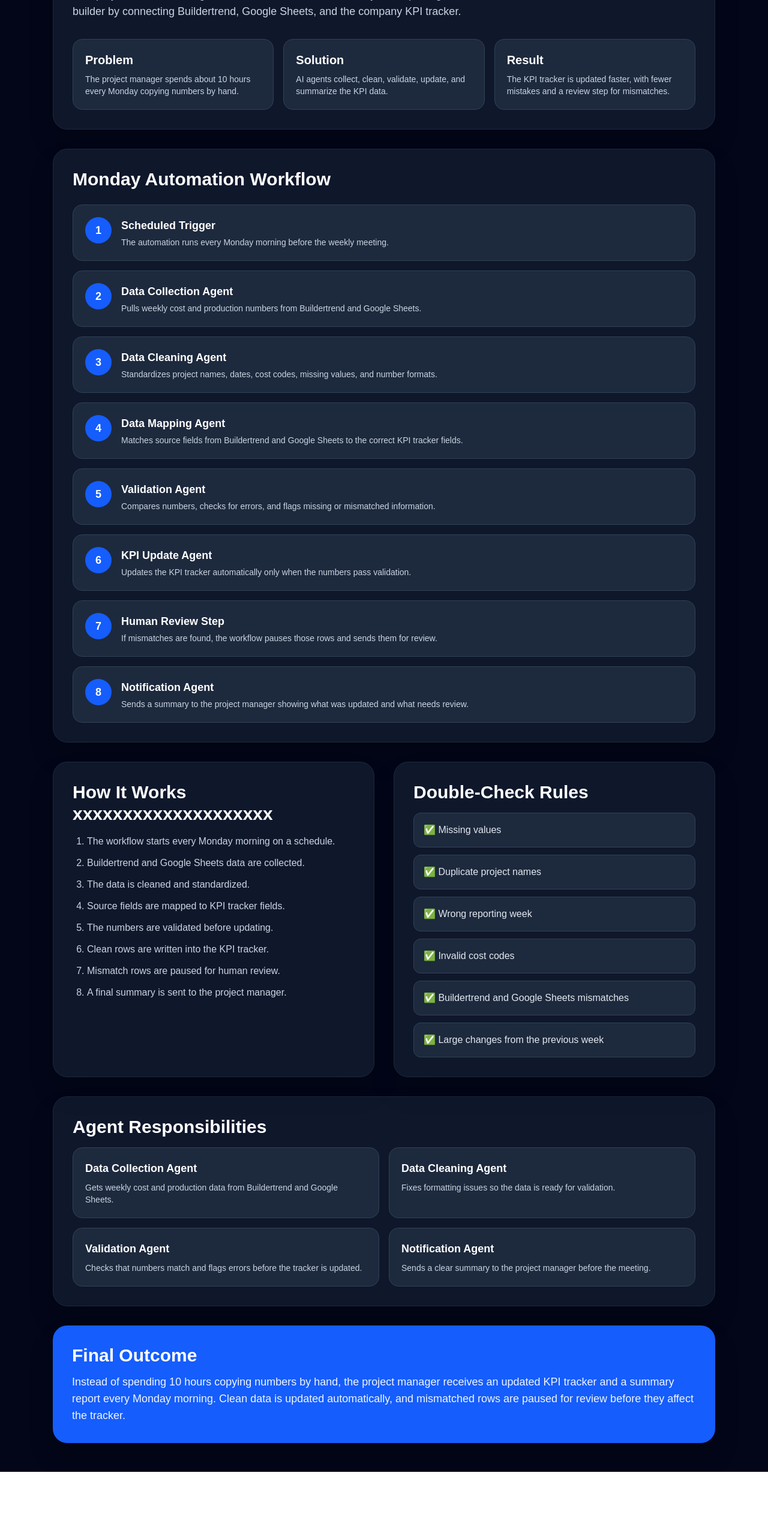
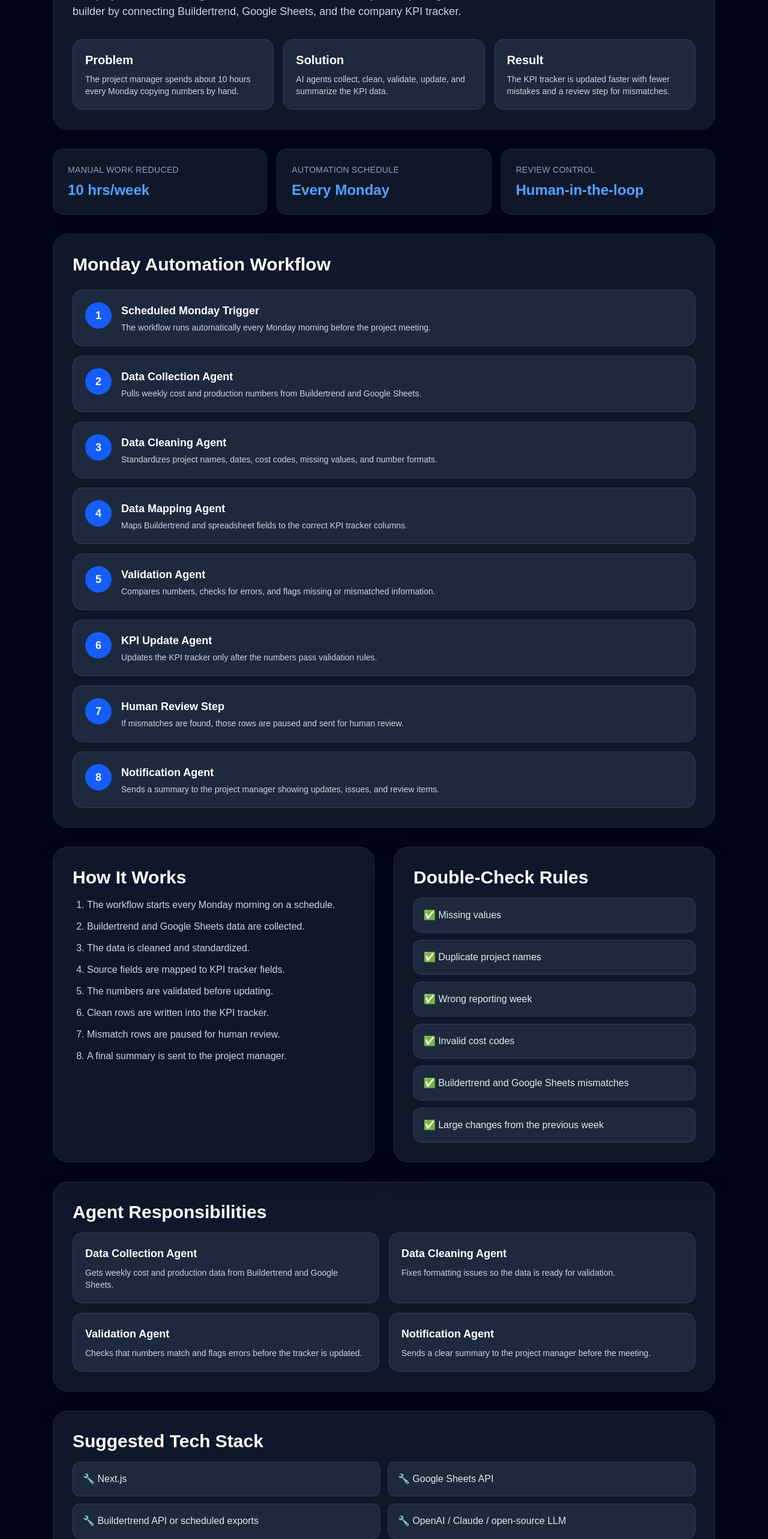
Before and after one commit to Priyayelve/buildertrend-kpi-agent, a Next.js app: page / in a window 1280 px wide. Shown: the part 200-2766 px from the top of the page at 60% size. Before the commit the page ends 2654 px from the top, so only its background shows below. Built offline with nearby package versions, Linux system fonts and the light colour scheme.

Commit message:
Update page.tsx

```diff
--- a/app/page.tsx
+++ b/app/page.tsx
@@ -1,9 +1,9 @@
 const workflowSteps = [
   {
     number: 1,
-    title: "Scheduled Trigger",
+    title: "Scheduled Monday Trigger",
     description:
-      "The automation runs every Monday morning before the weekly meeting.",
+      "The workflow runs automatically every Monday morning before the project meeting.",
   },
   {
     number: 2,
@@ -21,7 +21,7 @@ const workflowSteps = [
     number: 4,
     title: "Data Mapping Agent",
     description:
-      "Matches source fields from Buildertrend and Google Sheets to the correct KPI tracker fields.",
+      "Maps Buildertrend and spreadsheet fields to the correct KPI tracker columns.",
   },
   {
     number: 5,
@@ -33,19 +33,19 @@ const workflowSteps = [
     number: 6,
     title: "KPI Update Agent",
     description:
-      "Updates the KPI tracker automatically only when the numbers pass validation.",
+      "Updates the KPI tracker only after the numbers pass validation rules.",
   },
   {
     number: 7,
     title: "Human Review Step",
     description:
-      "If mismatches are found, the workflow pauses those rows and sends them for review.",
+      "If mismatches are found, those rows are paused and sent for human review.",
   },
   {
     number: 8,
     title: "Notification Agent",
     description:
-      "Sends a summary to the project manager showing what was updated and what needs review.",
+      "Sends a summary to the project manager showing updates, issues, and review items.",
   },
 ];
 
@@ -56,6 +56,30 @@ const validationChecks = [
   "Invalid cost codes",
   "Buildertrend and Google Sheets mismatches",
   "Large changes from the previous week",
+];
+
+const techStack = [
+  "Next.js",
+  "Google Sheets API",
+  "Buildertrend API or scheduled exports",
+  "OpenAI / Claude / open-source LLM",
+  "Zapier, Make, or n8n",
+  "Slack or email notifications",
+];
+
+const metrics = [
+  {
+    label: "Manual Work Reduced",
+    value: "10 hrs/week",
+  },
+  {
+    label: "Automation Schedule",
+    value: "Every Monday",
+  },
+  {
+    label: "Review Control",
+    value: "Human-in-the-loop",
+  },
 ];
 
 export default function Home() {
@@ -88,9 +112,25 @@ export default function Home() {
             />
             <SummaryCard
               title="Result"
-              text="The KPI tracker is updated faster, with fewer mistakes and a review step for mismatches."
+              text="The KPI tracker is updated faster with fewer mistakes and a review step for mismatches."
             />
           </div>
+        </div>
+
+        <div className="mt-8 grid gap-4 md:grid-cols-3">
+          {metrics.map((metric) => (
+            <div
+              key={metric.label}
+              className="rounded-2xl border border-slate-800 bg-slate-900 p-6 shadow-xl"
+            >
+              <p className="text-sm uppercase tracking-wide text-slate-400">
+                {metric.label}
+              </p>
+              <p className="mt-2 text-2xl font-bold text-blue-400">
+                {metric.value}
+              </p>
+            </div>
+          ))}
         </div>
 
         <div className="mt-8 rounded-3xl border border-slate-800 bg-slate-900 p-8 shadow-2xl">
@@ -110,7 +150,7 @@ export default function Home() {
 
         <div className="mt-8 grid gap-8 md:grid-cols-2">
           <div className="rounded-3xl border border-slate-800 bg-slate-900 p-8 shadow-2xl">
-            <h2 className="mb-4 text-3xl font-bold">How It Works xxxxxxxxxxxxxxxxxxxx</h2>
+            <h2 className="mb-4 text-3xl font-bold">How It Works</h2>
 
             <ol className="list-decimal space-y-3 pl-6 text-slate-300">
               <li>The workflow starts every Monday morning on a schedule.</li>
@@ -161,6 +201,33 @@ export default function Home() {
               text="Sends a clear summary to the project manager before the meeting."
             />
           </div>
+        </div>
+
+        <div className="mt-8 rounded-3xl border border-slate-800 bg-slate-900 p-8 shadow-2xl">
+          <h2 className="mb-4 text-3xl font-bold">Suggested Tech Stack</h2>
+
+          <div className="grid gap-3 md:grid-cols-2">
+            {techStack.map((tool) => (
+              <div
+                key={tool}
+                className="rounded-xl border border-slate-700 bg-slate-800 p-4 text-slate-200"
+              >
+                🔧 {tool}
+              </div>
+            ))}
+          </div>
+        </div>
+
+        <div className="mt-8 rounded-3xl border border-yellow-500/40 bg-yellow-500/10 p-8 shadow-2xl">
+          <h2 className="mb-3 text-3xl font-bold text-yellow-300">
+            Important Safety Rule
+          </h2>
+
+          <p className="text-lg text-yellow-50">
+            The AI agent should not blindly overwrite financial numbers. Clean
+            data can be updated automatically, but mismatched or unusual numbers
+            should be paused for human review before they enter the KPI tracker.
+          </p>
         </div>
 
         <div className="mt-8 rounded-3xl bg-blue-600 p-8 shadow-2xl">
```
